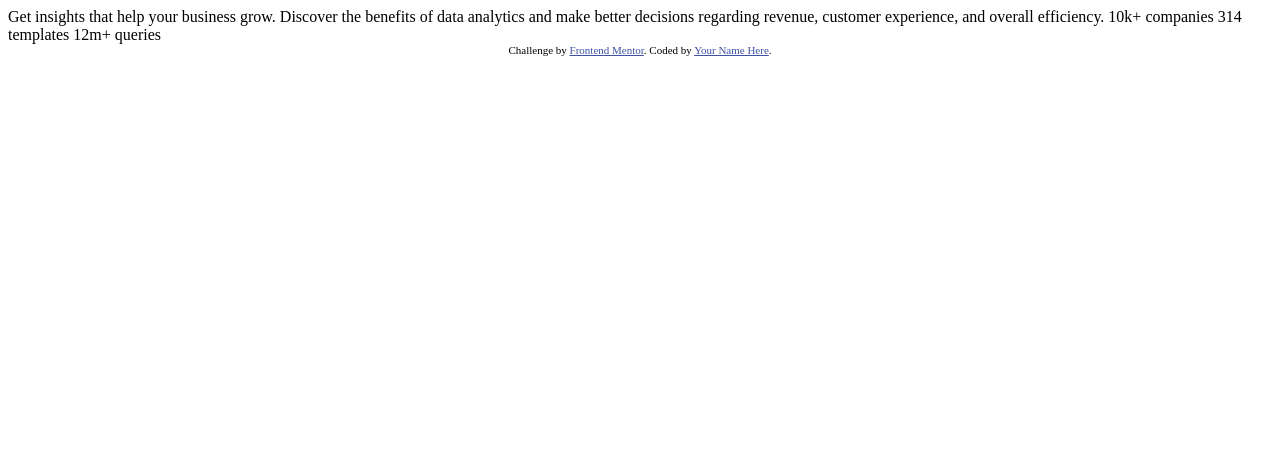
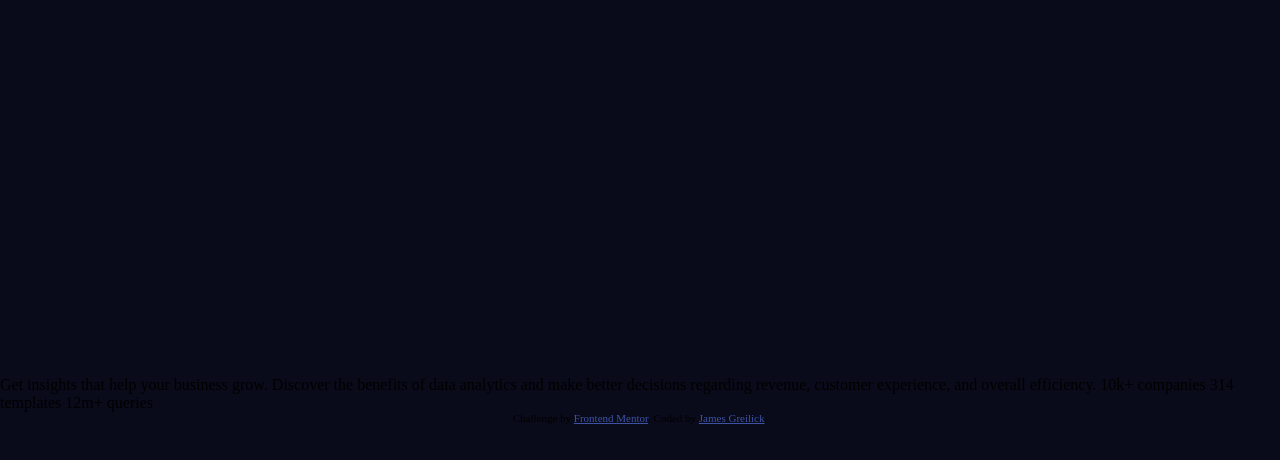
Before and after one commit to jgreilick/stats-preview-card-component, a plain HTML site: page index.html in a window 1280 px wide. Drawn offline with Linux system fonts and the light colour scheme.

Commit message:
Update readme - Organize CSS

```diff
--- a/index.html
+++ b/index.html
@@ -5,6 +5,7 @@
   <meta name="viewport" content="width=device-width, initial-scale=1.0"> <!-- displays site properly based on user's device -->
 
   <link rel="icon" type="image/png" sizes="32x32" href="./images/favicon-32x32.png">
+  <link rel="stylesheet" href="styles.css">
 
   <title>Frontend Mentor | Stats preview card component</title>
 
@@ -15,7 +16,8 @@
   </style>
 </head>
 <body>
-
+  <div class="container">
+    <main>
       Get insights that help your business grow.
 
       Discover the benefits of data analytics and make better decisions regarding revenue, customer
@@ -24,10 +26,13 @@
       10k+ companies
       314 templates
       12m+ queries
+    </main>
+
 
     <div class="attribution">
       Challenge by <a href="https://www.frontendmentor.io?ref=challenge" target="_blank">Frontend Mentor</a>.
-    Coded by <a href="#">Your Name Here</a>.
+      Coded by <a href="#">James Greilick</a>.
+    </div>
   </div>
 </body>
 </html>
--- /dev/null
+++ b/styles.css
@@ -0,0 +1,16 @@
+:root {
+    --color-background: hsl(233, 47%, 7%);
+}
+
+body {
+    margin: 0;
+    padding: 0;
+}
+
+.container {
+    background-color: var(--color-background);
+    display: grid;
+    min-height: 100vh;
+    min-width: 100vw;
+    place-content: center;
+}
```
Lines whose indentation alone changed are shown as unchanged.
